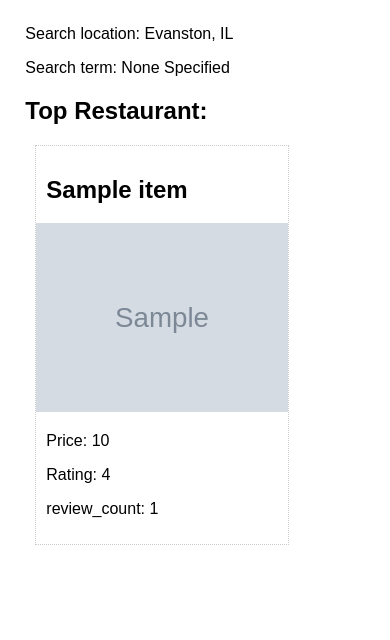
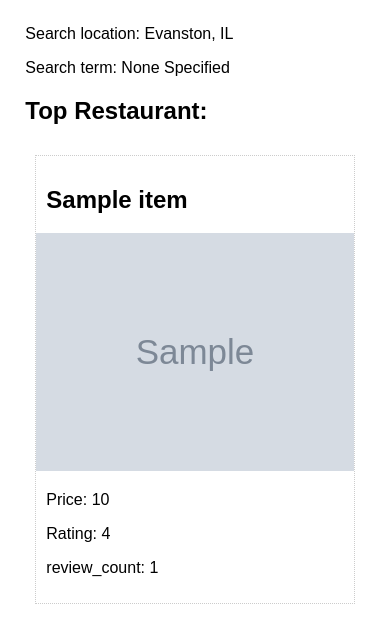
Before and after one commit to haozhangzyb/webdev-labs, a Flask app: page /restaurant in a window 390 px wide. Shown: the part 205-845 px from the top of the page. Before the commit the page ends 750 px from the top, so only its background shows below. Run offline with Flask 2, Linux system fonts and the light colour scheme; grey boxes marked "Sample" are stand-in pictures; a database or web service that is not in the repository returns one stand-in record (values such as "Sample title"); data that the repository does not hold is empty; some libraries are stand-ins or nearby versions.

Commit message:
update lab02 with fixed media quries

```diff
--- a/lab02/static/style.css
+++ b/lab02/static/style.css
@@ -27,25 +27,34 @@ main {
   margin: 3vh;
 }
 
-section {
+.card {
   box-sizing: border-box;
   border: dotted 1px #ccc;
-  width: 30vh;
+  width: calc(25% - 20px);
   height: auto;
   padding: 10px;
   margin: 10px;
 }
 
-section img {
+.card img {
   width: calc(100% + 20px);
   height: auto;
   margin-left: -10px;
 }
 
+.resturantList {
+  display: flex;
+  flex-wrap: wrap;
+}
+
 @media only screen and (max-width: 1000px) {
-  /* Media queries go here */
+  .card {
+    width: calc(50% - 20px);
+  }
 }
 
 @media only screen and (max-width: 600px) {
-  /* Media queries go here */
+  .card {
+    width: 100%;
+  }
 }
--- a/lab02/templates/restaurant.html
+++ b/lab02/templates/restaurant.html
@@ -17,8 +17,9 @@
         <p>Search location: {{city}}</p>
         <p>Search term: {{search_term or 'None Specified'}}</p>
         <h2>Top Restaurant:</h2>
-
-        {% include 'includes/resturant-list.html' %}
+        <section class="resturantList">
+            {% include 'includes/resturant-list.html' %}
+        </section>
 
     </main>
 </body>
```
Also changed, not shown: lab02/templates/style.css (deleted, +0 -41 lines).
